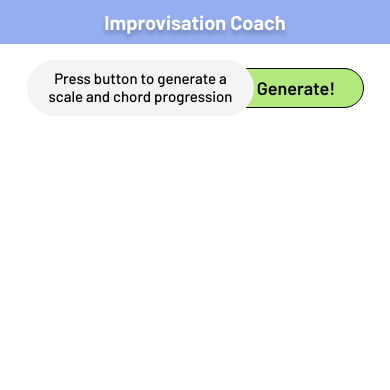
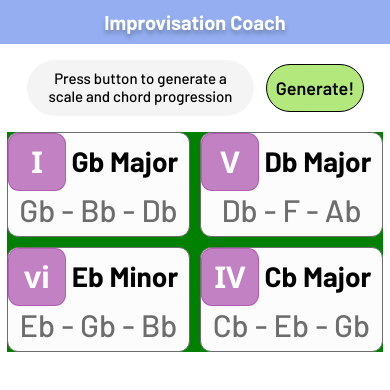
Before and after one commit to c-romano/progression-tool, a plain HTML site: page index.html in a window 390 px wide. Drawn offline with Linux system fonts and the light colour scheme.

Commit message:
optimized chord display for mobile

```diff
--- a/style.css
+++ b/style.css
@@ -594,7 +594,7 @@ END OF TESTING REGION */
 
         width: calc(227px - 20px);
         height: 100%;
-        top: 8.5px;
+        top: 8.7px;
 
         font-family: Barlow;
         font-style: normal;
@@ -620,8 +620,12 @@ END OF TESTING REGION */
         transform: translateY(-50%);
         right: 0px;
 
-        width: 136px;
-        height: 40px;
+        width: 98px;
+        height: 48px;
+        /*
+        left: 239px;
+        top: 4px;
+        */
 
         z-index: 3;
 
@@ -640,22 +644,23 @@ END OF TESTING REGION */
     }
 
     .chords-container {
-        display: none;
 
         position: absolute;
-        width: 804px;
-        height: 116px;
-        top: 80px;
+        width: 376px;
+        height: 220px;
+        left: 1px;
+        top: 56px;
+
         margin-top: 16px;
 
-
-        /* background: green; */
+        background: green;
     }
 
     .chord {
         position: absolute;
-        width: 192px;
-        height: 116px;
+        width: 183px;
+        height: 105px;
+        left: 0px;
         top: 0px;
 
         /* background: red; */
@@ -675,15 +680,15 @@ END OF TESTING REGION */
 
     .roman-wrapper {
         position: absolute;
-        left: -0.5px;
-        top: -0.5px;
-        height: 58px;
-        width: 58px;
+        left: 0px;
+        top: 0px;
+        height: 56px;
+        width: 56px;
 
         background: rgba(171, 79, 173, 0.71);
-        border-radius: 10px;
+        border-radius: 11px;
 
-        border: solid rgba(171, 79, 173, 0.71) 0.5px;
+        /* border: solid rgba(171, 79, 173, 0.71) 0.5px; */
 
         display: flex;
         align-items: center;
@@ -697,7 +702,7 @@ END OF TESTING REGION */
         top: 0%;
         bottom: 0%;
 
-        line-height: 58px;
+        line-height: 56px;
 
         vertical-align: middle;
 
@@ -724,7 +729,12 @@ END OF TESTING REGION */
         font-style: normal;
         font-weight: bold;
         font-size: 28px;
-        line-height: 60px;
+        line-height: 57px;
+
+        /*
+        display: flex;
+        align-items: center;
+        */
 
         text-align: center;
 
@@ -735,14 +745,13 @@ END OF TESTING REGION */
         position: absolute;
         left: 0%;
         right: 0%;
-        top: 58px;
+        top: 44.83%;
         bottom: 0%;
 
         font-family: Barlow;
         font-style: normal;
-        font-weight: 500;
-        font-size: 30px;
-        line-height: 54px;
+        font-size: 31px;
+        line-height: 62px;
 
         text-align: center;
 
@@ -754,15 +763,17 @@ END OF TESTING REGION */
     }
 
     #chord2 {
-        left: 204px;
+        left: 193px;
     }
 
     #chord3 {
-        left: 408px;
+        top: 115px;
+        left: 0px;
     }
 
     #chord4 {
-        left: 612px;
+        top: 115px;
+        left: 193px;
     }
 
     .key-info {
```
